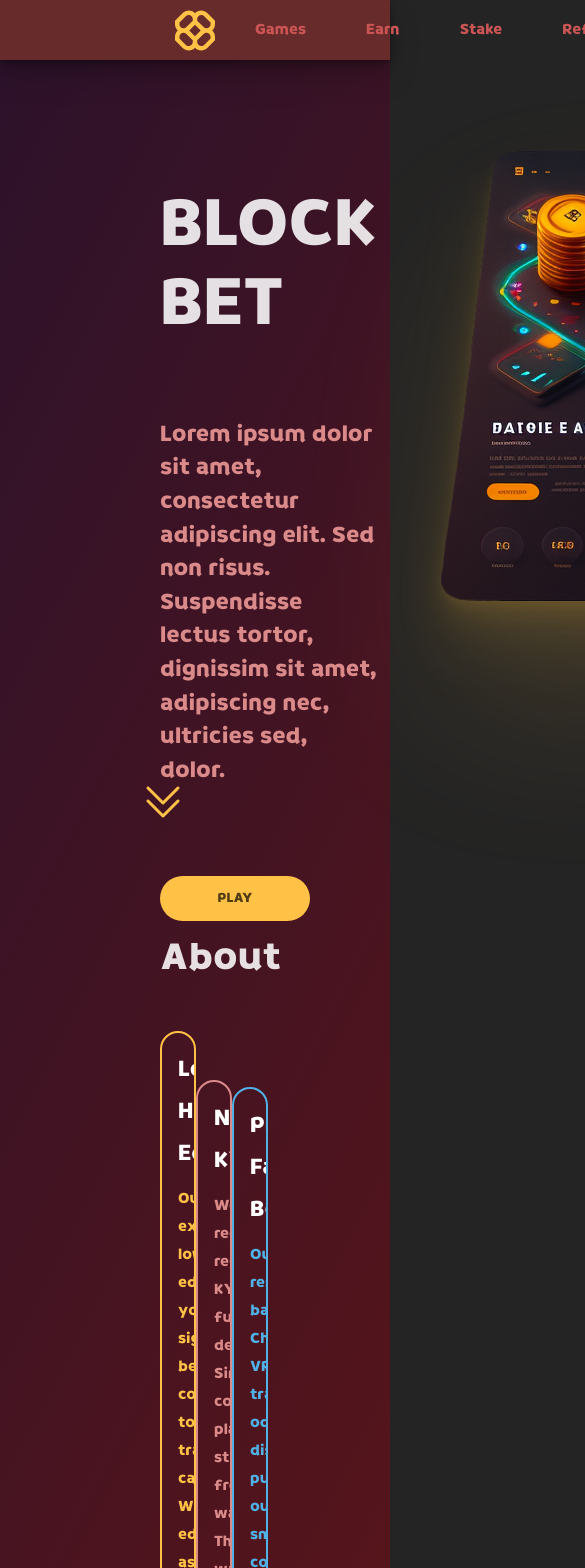
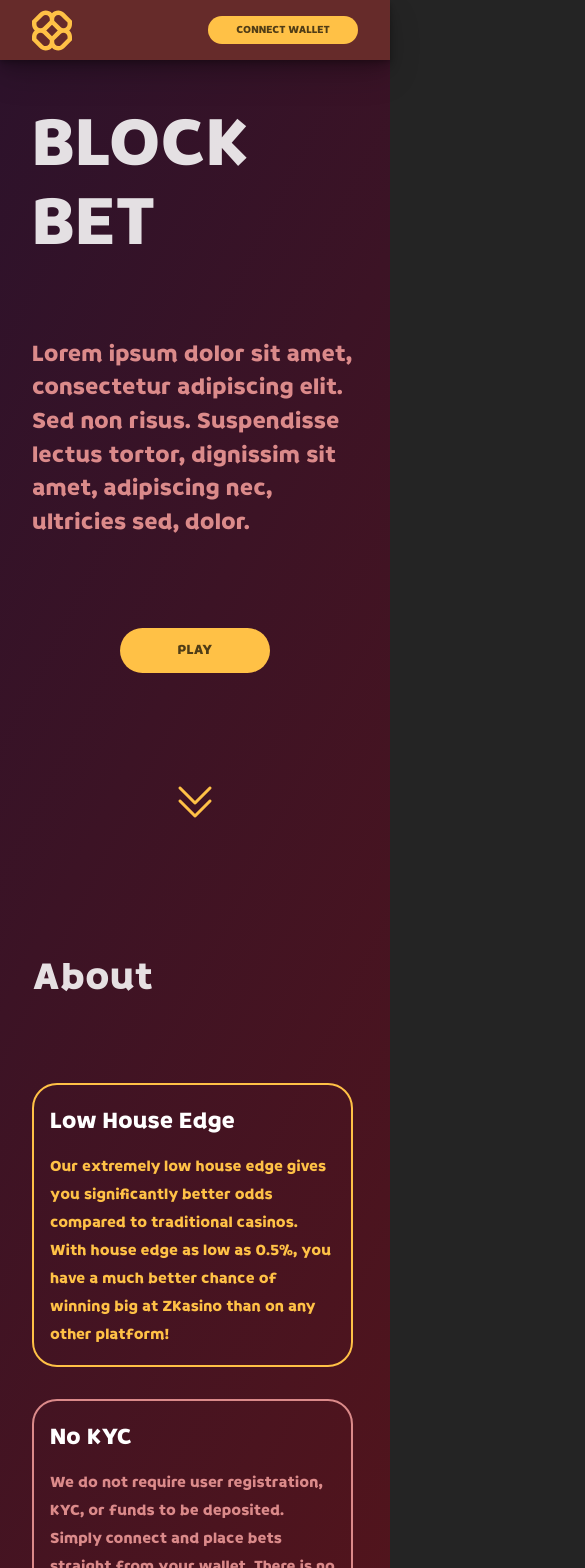
Before and after one commit to MrPa2a/block-bet, a React (Vite) app: page / in a window 390 px wide. Shown: the top 1568 px of the page, 585 px wide, since content can reach past the window. Built offline with nearby package versions, Linux system fonts and the light colour scheme.

Commit message:
add breakpoints variables + home page responsive draft

```diff
--- a/src/App.scss
+++ b/src/App.scss
@@ -1,3 +1,5 @@
+@import './breakpoints.scss';
+
 #root {
   width: 100%;
   margin: 0 auto;
@@ -6,6 +8,28 @@
 
 .main {
   padding: 60px 10rem 0 10rem;
+
+  @include respond-to(default) {
+    padding: 60px 2rem;
+  }
+  @include respond-to(xsmall) {
+    padding: 60px 2rem;
+  }
+  @include respond-to(small) {
+    padding: 60px 2rem;
+  }
+  @include respond-to(medium) {
+    padding: 60px 5rem 5rem 5rem;
+  }
+  @include respond-to(xmedium) {
+    padding: 60px 10rem 5rem 10rem;
+  }
+  @include respond-to(large) {
+    padding: 60px 10rem 15rem 10rem;
+  }
+  @include respond-to(xlarge) {
+    padding: 60px 20rem 30rem 20rem;
+  }
 }
 
 .modal-container {
--- /dev/null
+++ b/src/breakpoints.scss
@@ -0,0 +1,24 @@
+$breakpoints: (
+  "default": 539px,
+  "xsmall": 540px,
+  // between 0 and 539, then 540+
+  "small": 760px,
+  // above
+  "medium": 900px,
+  "xmedium": 1024px,
+  "large": 1300px,
+  "xlarge": 1900px,
+  "xxlarge": 2500px,
+);
+
+@mixin respond-to($breakpoint) {
+  @if $breakpoint == default {
+    @media (max-width: map-get($breakpoints, $breakpoint)) {
+      @content;
+    }
+  } @else {
+    @media (min-width: map-get($breakpoints, $breakpoint)) {
+      @content;
+    }
+  }
+}
--- a/src/components/home/info-card/InfoCard.scss
+++ b/src/components/home/info-card/InfoCard.scss
@@ -1,3 +1,5 @@
+@import '../../../breakpoints.scss';
+
 @keyframes slideInFromBot {
   0% {
     transform: translateY(100%);
@@ -11,18 +13,30 @@
   display: flex;
   flex-direction: column;
   align-items: flex-start;
-  width: 25%;
   padding: 1rem;
   border-radius: 25px;
   position: relative;
   overflow: hidden;
+
+  @include respond-to(default) {
+    width: calc(100% - 1rem - 25px);
+    margin-top: 2rem;
+  }
+  @include respond-to(xsmall) {
+    width: calc(100% - 1rem - 25px);
+    margin-top: 2rem;
+  }
+  @include respond-to(medium) {
+    width: 25%;
+  }
 
   &.primary {
     color: var(--primary-light);
     border: 2px solid var(--primary-light);
 
     &:hover {
-      box-shadow: 0 0 15px var(--primary-light), inset 0 0 10px var(--primary-light);
+      box-shadow: 0 0 15px var(--primary-light),
+        inset 0 0 10px var(--primary-light);
     }
   }
 
@@ -31,7 +45,8 @@
     border: 2px solid var(--secondary-light);
 
     &:hover {
-      box-shadow: 0 0 15px var(--secondary-light), inset 0 0 10px var(--secondary-light);
+      box-shadow: 0 0 15px var(--secondary-light),
+        inset 0 0 10px var(--secondary-light);
     }
   }
 
--- a/src/components/shared/navbar/Navbar.scss
+++ b/src/components/shared/navbar/Navbar.scss
@@ -1,3 +1,5 @@
+@import "../../../breakpoints.scss";
+
 .navbar {
   z-index: 1000;
   height: 60px;
@@ -6,15 +8,54 @@
   position: fixed;
   box-shadow: 0px 2px 4px rgba(0, 0, 0, 0.15), 0px 4px 8px rgba(0, 0, 0, 0.15),
     0px 8px 16px rgba(0, 0, 0, 0.15), 0px 16px 32px rgba(0, 0, 0, 0.15);
+
+  @include respond-to(default) {
+    // display: none;
+  }
+  @include respond-to(xsmall) {
+    // display: none;
+  }
+  @include respond-to(small) {
+    // display: none;
+  }
+  @include respond-to(medium) {
+    // display: block;
   }
 
   .container {
     margin: 0 10rem;
-  padding: 0 15px;
     display: flex;
     justify-content: space-between;
     align-items: center;
     height: 100%;
+
+    @include respond-to(default) {
+      margin: 0 2rem;
+      display: flex;
+    }
+    @include respond-to(xsmall) {
+      margin: 0 2rem;
+      display: flex;
+    }
+    @include respond-to(medium) {
+      margin: 0 5rem;
+      display: flex;
+    }
+    @include respond-to(xmedium) {
+      margin: 0 5rem;
+      display: flex;
+    }
+    @include respond-to(large) {
+      margin: 0 10rem;
+      display: flex;
+    }
+    @include respond-to(xlarge) {
+      margin: 0 10rem;
+      display: flex;
+    }
+    @include respond-to(xxlarge) {
+      margin: 0 10rem;
+      display: flex;
     }
 
     .logo {
@@ -32,6 +73,16 @@
 
         li:not(:last-child) {
           margin-right: 60px;
+
+          @include respond-to(default) {
+            display: none;
+          }
+          @include respond-to(xsmall) {
+            display: none;
+          }
+          @include respond-to(medium) {
+            display: block;
+          }
         }
 
         a {
@@ -73,3 +124,5 @@
         }
       }
     }
+  }
+}
--- a/src/pages/home/Home.scss
+++ b/src/pages/home/Home.scss
@@ -1,3 +1,5 @@
+@import "../../breakpoints.scss";
+
 @keyframes slideInFromTop {
   0% {
     transform: translateY(-100%);
@@ -29,21 +31,35 @@
   display: flex;
   flex-direction: column;
   justify-content: space-between;
-  margin: 5rem 0;
 
   .hero-wrapper {
-    height: calc(100vh - 10rem);
+    height: calc(100vh - 60px);
     width: 100%;
     display: flex;
     flex-direction: row;
     justify-content: space-between;
-    // animation: 0.5s ease-out 0s 1 slideInFromTop;
+    align-self: center;
+
+    @include respond-to(default) {
+      flex-direction: column;
+      justify-content: flex-start;
+      align-items: center;
+    }
+    @include respond-to(xsmall) {
+      flex-direction: column;
+      justify-content: flex-start;
+      align-items: center;
+    }
+    @include respond-to(xmedium) {
+      flex-direction: row;
+      justify-content: space-between;
+      align-self: center;
+    }
 
     .hero-content {
-      max-width: 520px;
+      max-width: 700px;
       display: flex;
       flex-direction: column;
-      margin-right: 30px;
       animation: 0.5s ease-in 0s 1 slideInFromLeft;
 
       .hero {
@@ -59,12 +75,34 @@
       .cta {
         margin-top: 4rem;
         margin-bottom: 2rem;
+
+        @include respond-to(default) {
+          display: flex;
+          justify-content: center;
+        }
+        @include respond-to(xsmall) {
+          display: flex;
+          justify-content: center;
+        }
+        @include respond-to(medium) {
+          display: flex;
+          justify-content: flex-start;
+        }
       }
     }
 
     .hero-image {
-      margin-left: 30px;
       animation: 0.5s ease-in 0s 1 slideInFromRight;
+
+      @include respond-to(default) {
+        display: none;
+      }
+      @include respond-to(xsmall) {
+        display: none;
+      }
+      @include respond-to(medium) {
+        display: block;
+      }
 
       img {
         filter: drop-shadow(0 2.8px 2.2px rgba(255, 193, 70, 0.034))
@@ -79,10 +117,13 @@
     .scroll {
       position: absolute;
       bottom: 0px;
-      right: 50%;
       cursor: pointer;
       animation: down 2s infinite;
       -webkit-animation: down 2s infinite;
+
+      @include respond-to(medium) {
+        right: 50%;
+      }
 
       &:hover {
         filter: drop-shadow(0 0 0.5em var(--primary));
@@ -116,10 +157,21 @@
 
   .info-wrapper {
     padding-top: 5rem;
+
     .info-content {
-        display: flex;
-        align-items: center;
-        justify-content: space-between;
+      display: flex;
+      align-items: start;
+      justify-content: space-between;
+
+      @include respond-to(default) {
+        flex-direction: column;
+      }
+      @include respond-to(xsmall) {
+        flex-direction: column;
+      }
+      @include respond-to(medium) {
+        flex-direction: row;
+      }
     }
   }
 }
```
Lines whose indentation alone changed are shown as unchanged.
